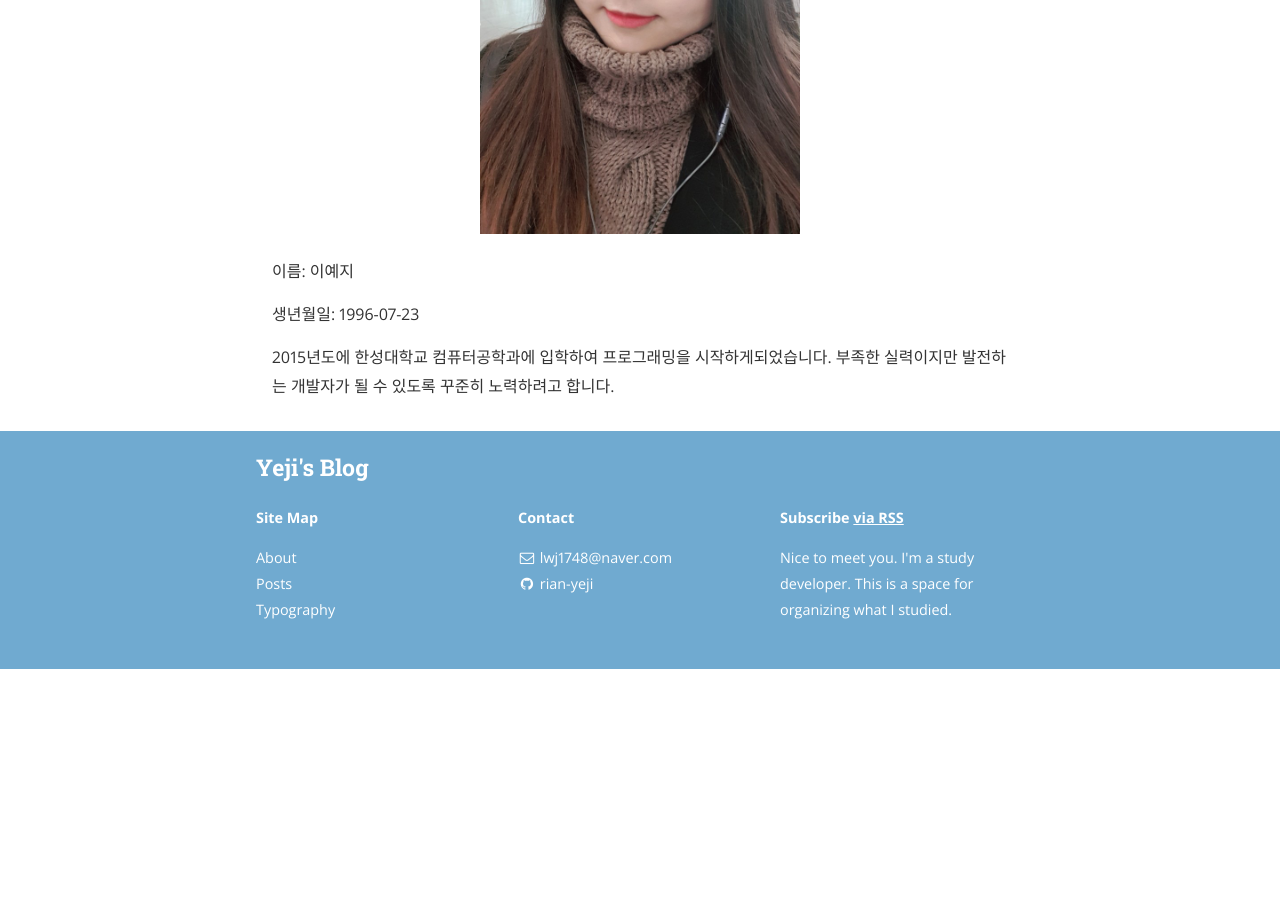
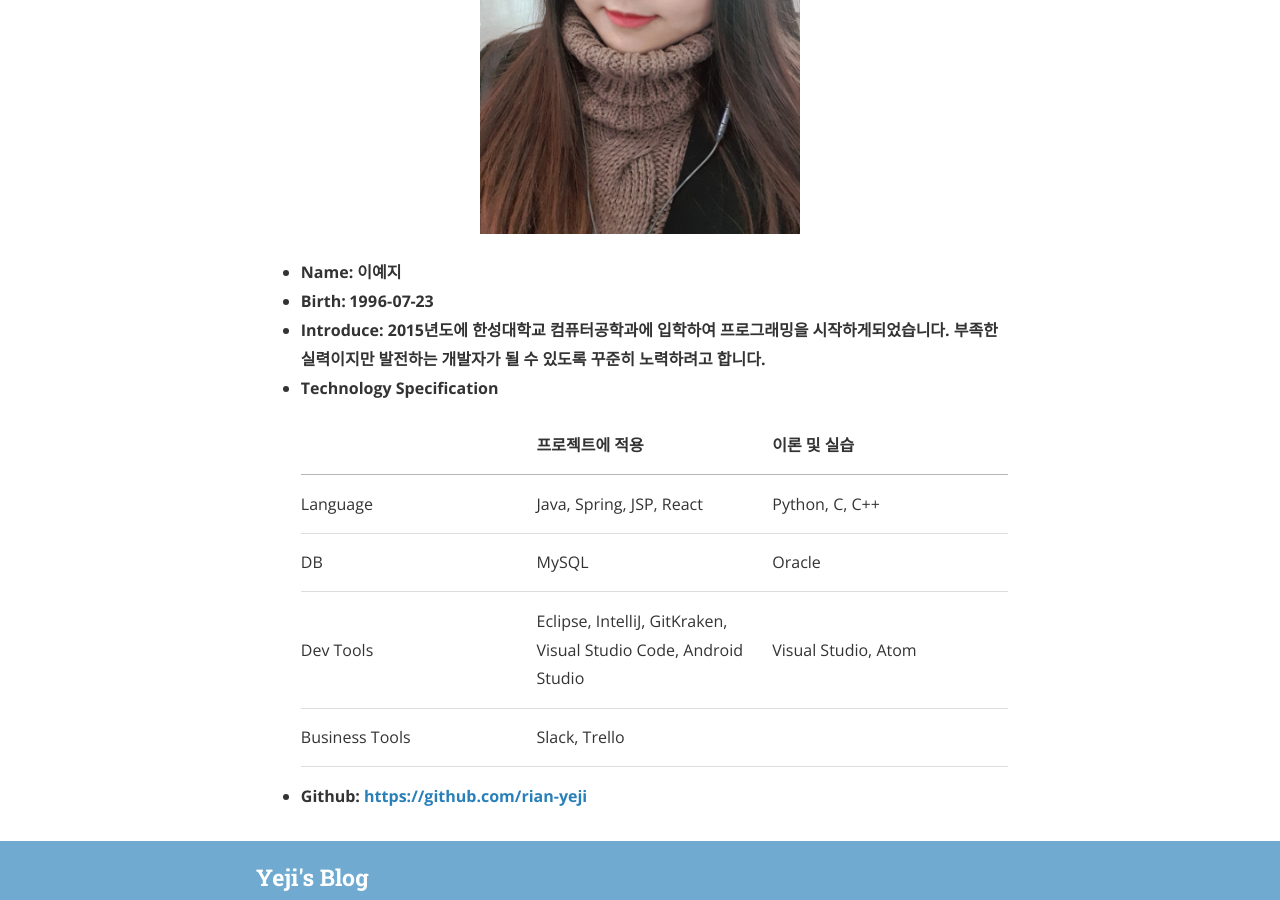
Before and after one commit to rian-yeji/rian-yeji.github.io, a Jekyll site: the page built from about.md, in a window 1280 px wide and 900 px high, scrolled down 407 px. Built offline with Jekyll 4.4.1, drawn with Linux system fonts in a browser that asks for light colours; nearby versions of some CDN libraries; before the commit the page ends 1076 px from its top, so only the background shows below that.

Commit message:
Update about.md

```diff
--- a/about.md
+++ b/about.md
@@ -6,8 +6,27 @@ permalink: /about/
 
 <img src="{{ site.baseurl }}/assets/profile.jpg" title="Profile Picture" class="profile">
 
-이름: 이예지
-
-생년월일: 1996-07-23
-
-2015년도에 한성대학교 컴퓨터공학과에 입학하여 프로그래밍을 시작하게되었습니다. 부족한 실력이지만 발전하는 개발자가 될 수 있도록 꾸준히 노력하려고 합니다.
+<ul>
+<li><b>Name: 이예지</b></li>
+<li><b>Birth: 1996-07-23</b></li>
+<li><b>Introduce: 2015년도에 한성대학교 컴퓨터공학과에 입학하여 프로그래밍을 시작하게되었습니다. 부족한 실력이지만 발전하는 개발자가 될 수 있도록 꾸준히 노력하려고 합니다.</b></li>
+<li><b>Technology Specification</b></li>
+<table cellspacing="0" cellpadding="0">
+  <tr>
+    <th></th><th>프로젝트에 적용</th><th>이론 및 실습</th>
+  </tr>
+  <tr>
+    <td>Language</td><td>Java, Spring, JSP, React</td><td>Python, C, C++</td>
+  </tr>
+  <tr class="even">
+    <td>DB</td><td>MySQL</td><td>Oracle</td>
+  </tr>
+  <tr>
+    <td>Dev Tools</td><td>Eclipse, IntelliJ, GitKraken, Visual Studio Code, Android Studio</td><td>Visual Studio, Atom</td>
+  </tr>
+  <tr class="even">
+    <td>Business Tools</td><td>Slack, Trello</td><td></td>
+  </tr>
+</table>
+<li><b>Github: <a href="https://github.com/rian-yeji">https://github.com/rian-yeji</a></b></li>
+</ul>
```
